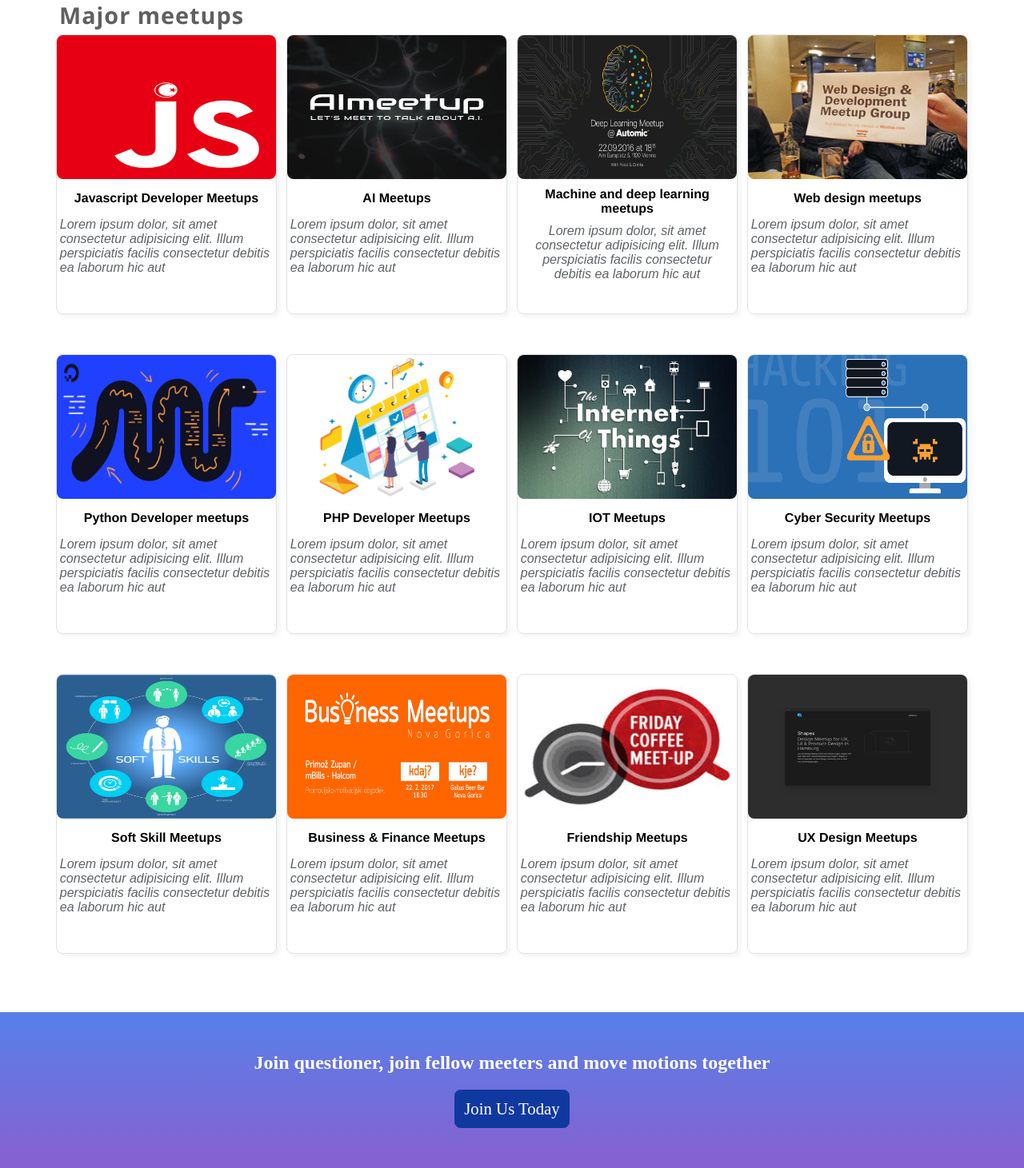
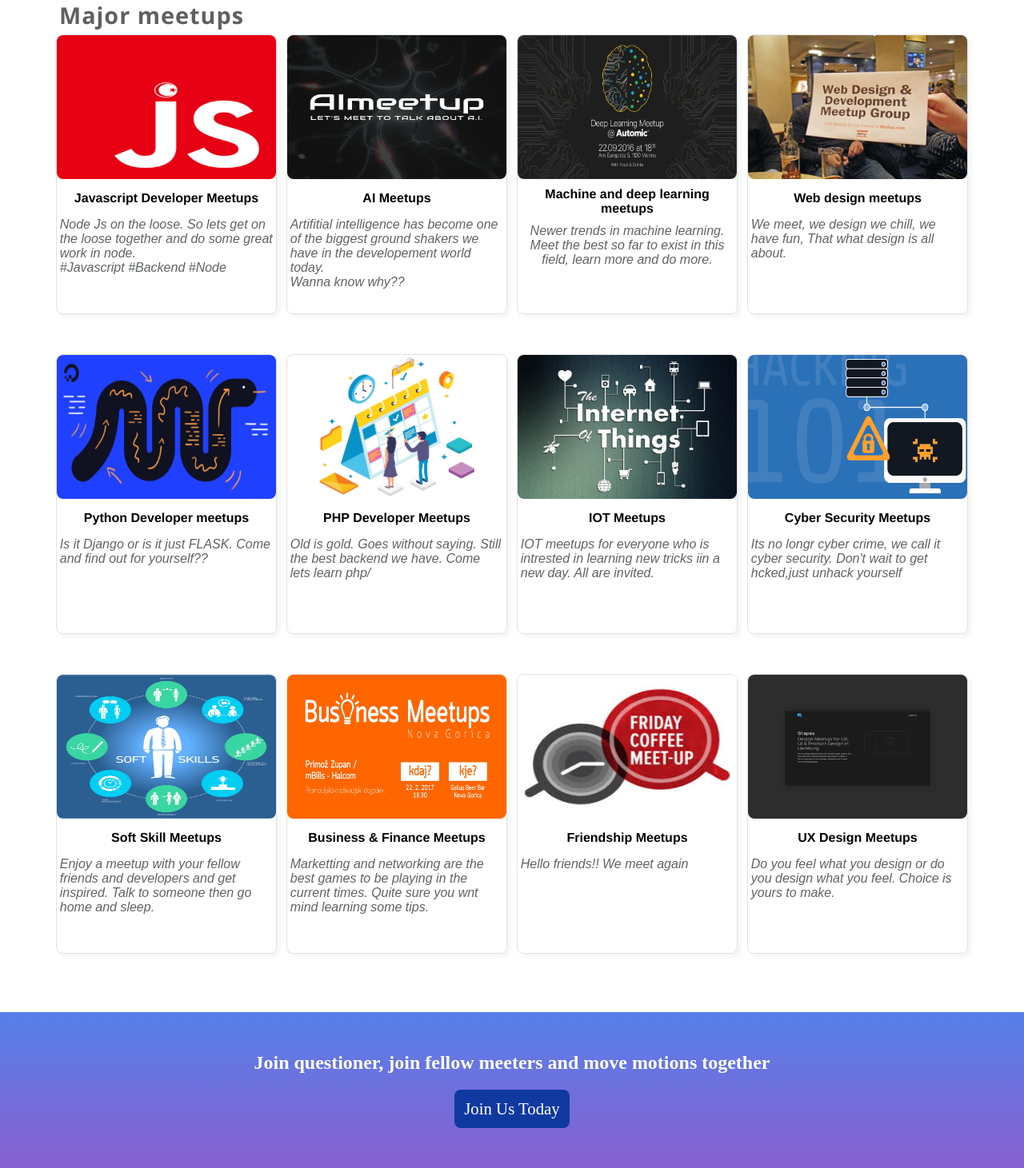
Before and after one commit to ceexon/the-Questioner, a Python web app: template UI/templates/index.html in a window 1280 px wide. Shown: the part 604-2065 px from the top of the page at 80% size. Run offline with Jinja, Linux system fonts and the light colour scheme; the template is opened without the code that fills it, so the values that code supplies are empty.

Commit message:
[bug #163019644]remove UI lorem

```diff
--- a/UI/templates/index.html
+++ b/UI/templates/index.html
@@ -17,8 +17,8 @@
 <body>
     <header class="main-header" id="hdd">
         <div class="landing-image-box">
-            <a href="index.html"> <img src="../static/images/logos/questioner-logo-5.png" alt="" class="logo-img" />
-                <span class="page-title">Questioner</span></a>
+            <a href="index.html"> <img src="../static/images/logos/questioner-logo-5.png" alt="" class="logo-img" /></a>
+            <span class="page-title">Questioner</span>
         </div>
         <div class="landing-content">
             <div class="text-content">
@@ -73,8 +73,9 @@
                     Javascript Developer Meetups
                 </h2>
                 <p class="desctext">
-                    Lorem ipsum dolor, sit amet consectetur adipisicing elit. Illum perspiciatis facilis consectetur
-                    debitis ea laborum hic aut
+                    Node Js on the loose. So lets get on the loose together and do some great work in node.
+                    <br>
+                    #Javascript #Backend #Node
                 </p>
             </div>
         </div>
@@ -87,8 +88,9 @@
                     AI Meetups
                 </h2>
                 <p class="desctext">
-                    Lorem ipsum dolor, sit amet consectetur adipisicing elit. Illum perspiciatis facilis consectetur
-                    debitis ea laborum hic aut
+                    Artifitial intelligence has become one of the biggest ground shakers we have in the developement
+                    world today.
+                    <br>Wanna know why??
                 </p>
             </div>
         </div>
@@ -101,9 +103,8 @@
                 Machine and deep learning meetups
                 <div class="descriprion">
                     <p class="desctext">
-                        Lorem ipsum dolor, sit amet consectetur adipisicing elit. Illum perspiciatis facilis
-                        consectetur
-                        debitis ea laborum hic aut
+                        Newer trends in machine learning. Meet the best so far to exist in this field,
+                        learn more and do more.
                     </p>
                 </div>
         </div>
@@ -116,8 +117,7 @@
                     Web design meetups
                 </h2>
                 <p class="desctext">
-                    Lorem ipsum dolor, sit amet consectetur adipisicing elit. Illum perspiciatis facilis consectetur
-                    debitis ea laborum hic aut
+                    We meet, we design we chill, we have fun, That what design is all about.
                 </p>
             </div>
         </div>
@@ -130,8 +130,7 @@
                     Python Developer meetups
                 </h2>
                 <p class="desctext">
-                    Lorem ipsum dolor, sit amet consectetur adipisicing elit. Illum perspiciatis facilis consectetur
-                    debitis ea laborum hic aut
+                    Is it Django or is it just FLASK. Come and find out for yourself??
                 </p>
             </div>
         </div>
@@ -144,8 +143,7 @@
                     PHP Developer Meetups
                 </h2>
                 <p class="desctext">
-                    Lorem ipsum dolor, sit amet consectetur adipisicing elit. Illum perspiciatis facilis consectetur
-                    debitis ea laborum hic aut
+                    Old is gold. Goes without saying. Still the best backend we have. Come lets learn php/
                 </p>
             </div>
         </div>
@@ -158,8 +156,7 @@
                     IOT Meetups
                 </h2>
                 <p class="desctext">
-                    Lorem ipsum dolor, sit amet consectetur adipisicing elit. Illum perspiciatis facilis consectetur
-                    debitis ea laborum hic aut
+                    IOT meetups for everyone who is intrested in learning new tricks iin a new day. All are invited.
                 </p>
             </div>
         </div>
@@ -172,8 +169,7 @@
                     Cyber Security Meetups
                 </h2>
                 <p class="desctext">
-                    Lorem ipsum dolor, sit amet consectetur adipisicing elit. Illum perspiciatis facilis consectetur
-                    debitis ea laborum hic aut
+                    Its no longr cyber crime, we call it cyber security. Don't wait to get hcked,just unhack yourself
                 </p>
             </div>
         </div>
@@ -186,8 +182,8 @@
                     Soft Skill Meetups
                 </h2>
                 <p class="desctext">
-                    Lorem ipsum dolor, sit amet consectetur adipisicing elit. Illum perspiciatis facilis consectetur
-                    debitis ea laborum hic aut
+                    Enjoy a meetup with your fellow friends and developers and get inspired. Talk to someone then go
+                    home and sleep.
                 </p>
             </div>
         </div>
@@ -200,8 +196,8 @@
                     Business & Finance Meetups
                 </h2>
                 <p class="desctext">
-                    Lorem ipsum dolor, sit amet consectetur adipisicing elit. Illum perspiciatis facilis consectetur
-                    debitis ea laborum hic aut
+                    Marketting and networking are the best games to be playing in the current times. Quite sure you wnt
+                    mind learning some tips.
                 </p>
             </div>
         </div>
@@ -214,8 +210,7 @@
                     Friendship Meetups
                 </h2>
                 <p class="desctext">
-                    Lorem ipsum dolor, sit amet consectetur adipisicing elit. Illum perspiciatis facilis consectetur
-                    debitis ea laborum hic aut
+                    Hello friends!! We meet again
                 </p>
             </div>
         </div>
@@ -228,8 +223,7 @@
                     UX Design Meetups
                 </h2>
                 <p class="desctext">
-                    Lorem ipsum dolor, sit amet consectetur adipisicing elit. Illum perspiciatis facilis consectetur
-                    debitis ea laborum hic aut
+                    Do you feel what you design or do you design what you feel. Choice is yours to make.
                 </p>
             </div>
         </div>
```
